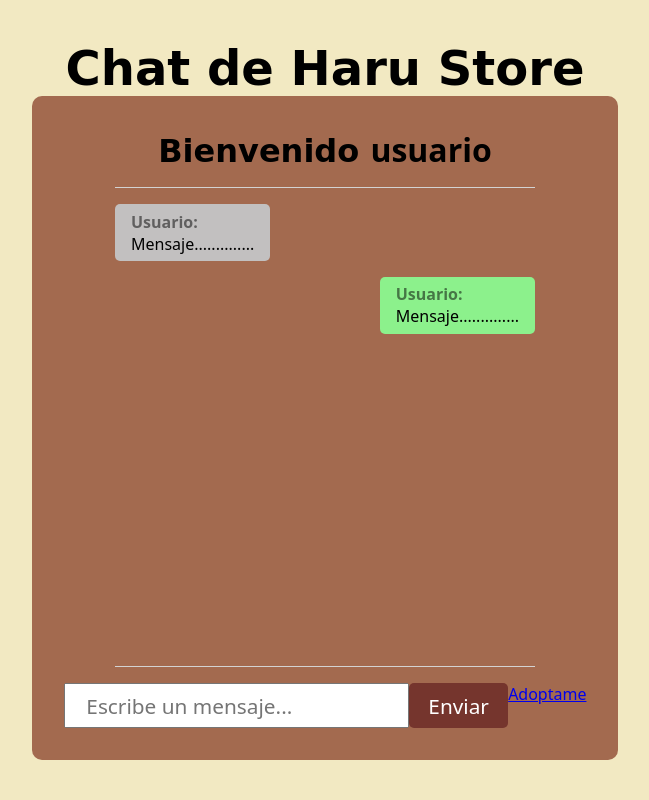
After one commit to alcantarap/Haru_tienda, a PHP site: the page made by Views/principal/chat.php in a window 1280 px wide. The commit adds this page. Shown: the whole page, without its empty margins (315-964 px from the left). Run offline with PHP 8.4, Linux system fonts and the light colour scheme; the template is opened without the code that fills it, so the values that code supplies are empty; some libraries are stand-ins or nearby versions.

Commit message:
avance chat

```diff
--- /dev/null
+++ b/Views/principal/chat.php
@@ -0,0 +1,40 @@
+
+
+<!DOCTYPE html>
+<html lang="es">
+
+<head>
+    <meta charset="UTF-8">
+    <meta name="viewport" content="width=device-width, initial-scale=1.0">
+    <title>Chat de Adopción</title>
+    <link rel="stylesheet" href="<?php echo BASE_URL . 'assets/css/chat.css'; ?>">
+</head>
+
+<body>
+    <h1>Chat de Haru Store</h1>
+    <div class="chat">
+        <h2>Bienvenido <span>usuario</span></h2>
+        <div class="msg">
+            <p>
+                <span>Usuario:</span>
+                Mensaje..............
+            </p>
+            <p class="sender">
+                <span>Usuario:</span>
+                Mensaje..............
+            </p>
+        </div>
+        <div class="input_msg">
+            <input type="text" placeholder="Escribe un mensaje...">
+            <button>Enviar</button>
+            <div class="d-grid gap-2 col-6 mx-auto">
+                <a href="<?php echo BASE_URL . 'principal/login_chat'; ?>" class="btn btn-dark" type="button">Adoptame</a>
+            </div>
+        </div>
+    </div>
+
+</body>
+
+</html>
+
+<?php
--- /dev/null
+++ b/assets/css/chat.css
@@ -0,0 +1,79 @@
+*{
+    margin: 0;
+    padding: 0;
+    box-sizing: border-box;
+    font-family: system-ui;
+  }
+  body{
+    display: grid;
+    place-content: center;
+    min-height: 100vh;
+    background-color: #f2e9c2;
+  }
+  h1{
+    color: #000000;
+    font-family: cursive;
+    text-align: center;
+    font-size: 3rem;
+  }
+  .chat{
+    background-color: #a36a4f;
+    padding: 2rem;
+    border-radius: 10px;
+  }
+  .chat h2{
+    font-size: 2rem;
+    font-family: cursive;
+    text-align: center;
+  }
+  .msg{
+    width: 420px;
+    height: 480px;
+    border-top: 1px solid lightgray;
+    border-bottom: 1px solid lightgray;
+    margin: 1rem auto;
+    padding: 1rem 0;
+    display: flex;
+    flex-direction: column;
+
+    overflow-y: scroll;
+
+  }
+  ::-webkit-scrollbar {
+    width: 0px;
+  }
+  .input_msg{
+    display: flex;
+    justify-content: space-between;
+  }
+  input{
+    width: 70%;
+    font-size: 1.3rem;
+    padding: 0.4rem 1.3rem
+  }
+  .input_msg button{
+    background-color: #75352d;
+    color: white;
+    border: none;
+    cursor: pointer;
+    padding: 0.5rem 1.2rem;
+    font-size: 1.3rem;
+    border-radius: 5px;
+  }
+
+  .msg p{
+    background-color: rgb(194, 192, 192);
+    padding: 0.4rem 1rem;
+    width: fit-content;
+    border-radius: 5px;
+    margin-bottom: 1rem;
+  }
+  .msg p span{
+    display: block;
+    font-weight: bold;
+    opacity: 0.5;
+  }
+  .msg .sender{
+    background-color: rgb(140, 241, 140);
+    align-self: end;
+  }
```
Also changed, not shown: Controllers/Principal.php (+19 -6 lines), Views/principal/login_chat.php (added, +40 -0 lines), Views/principal/publicaciones_adop.php (+72 -32 lines), assets/css/login.css (added, +33 -0 lines), assets/js/chat.js (added, +44 -0 lines).
